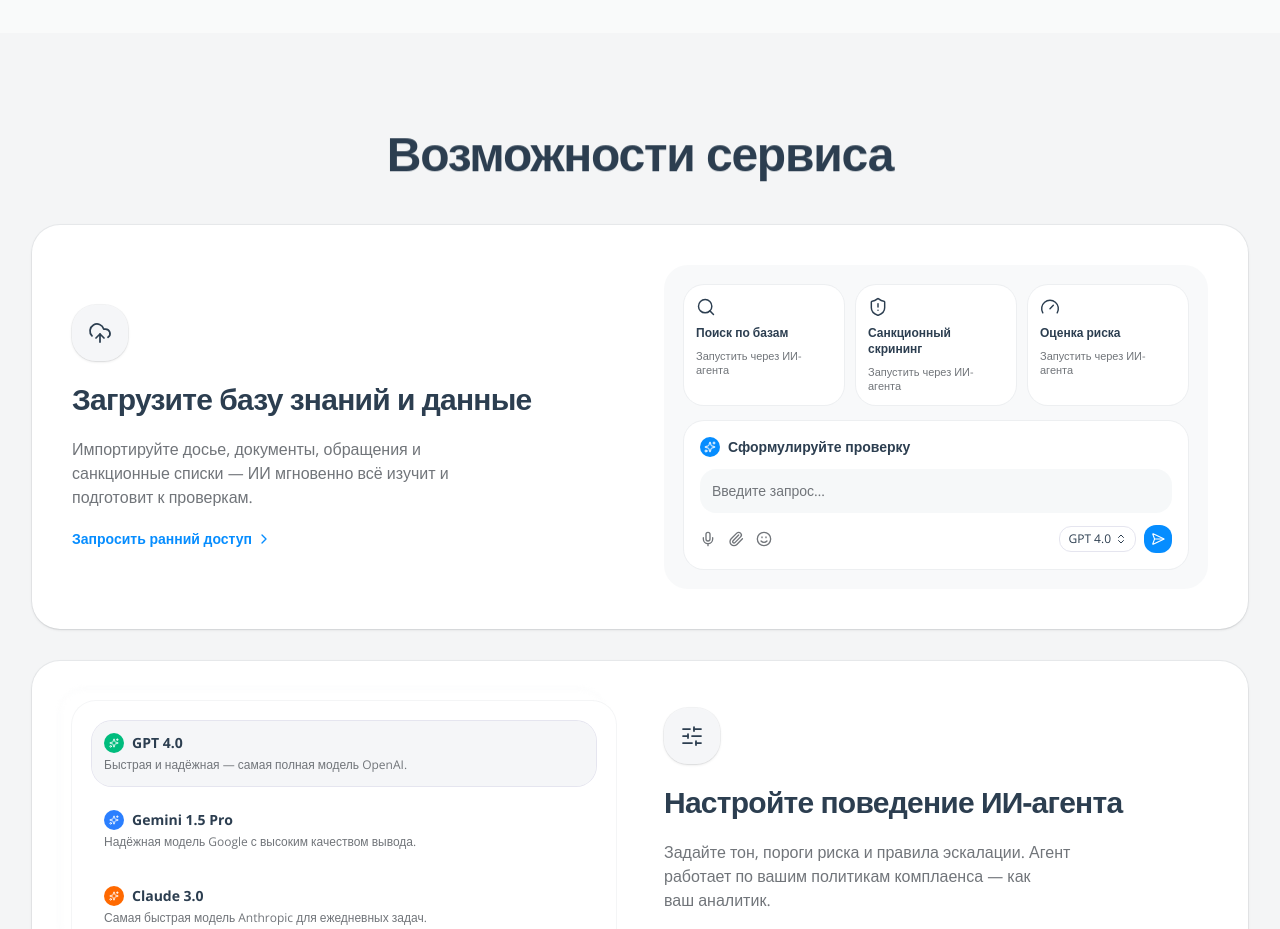
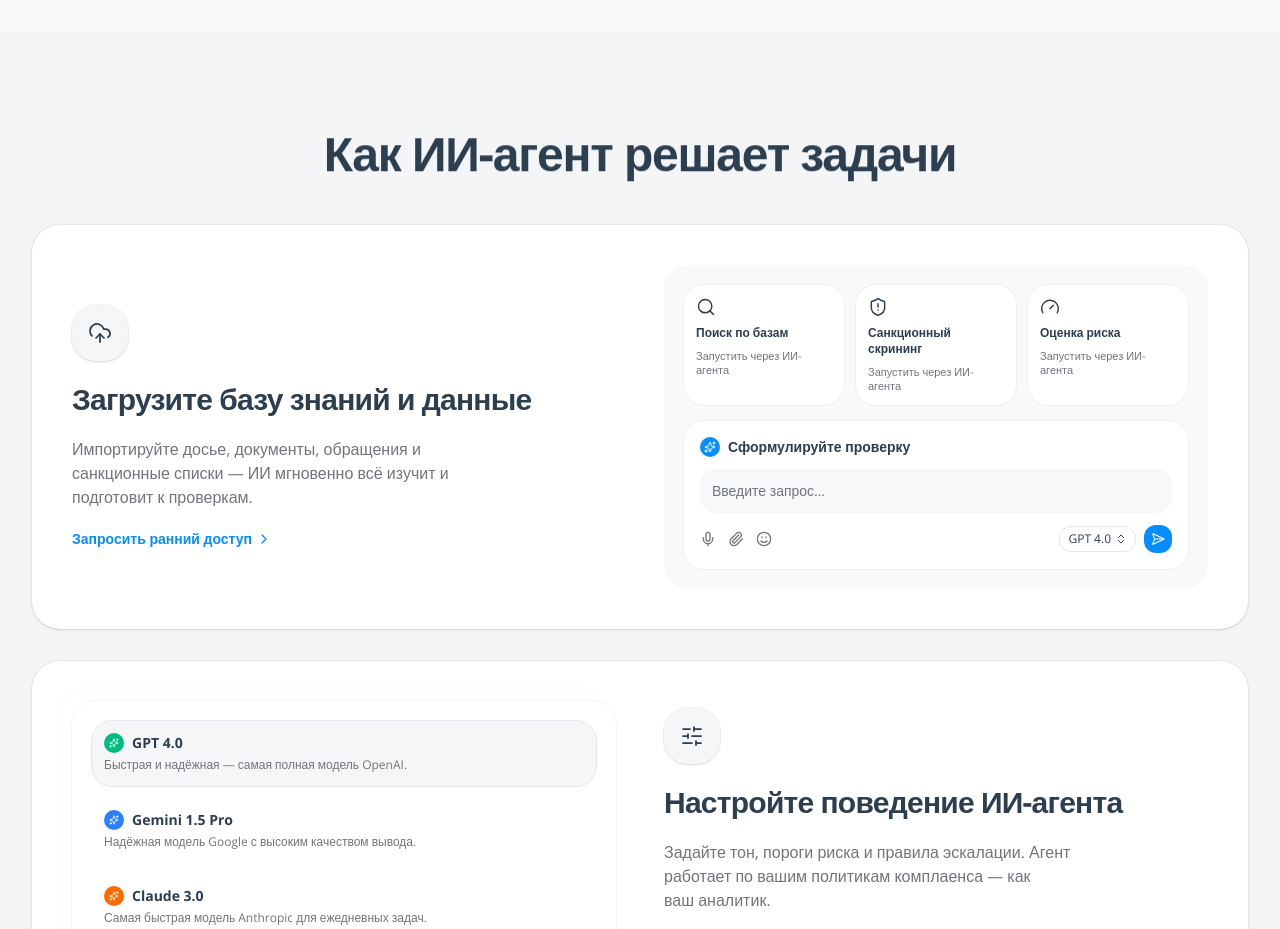
Before and after one commit to dzhmnklva012/-e-analytic, a Next.js app in the folder compliance-landing/: page / in a window 1280 px wide. Shown: the part 2000-2929 px from the top of the page. Built offline with nearby package versions, Linux system fonts and the light colour scheme.

Commit message:
Auto-update: agent-solves.tsx

```diff
--- a/compliance-landing/src/components/landing/agent-solves.tsx
+++ b/compliance-landing/src/components/landing/agent-solves.tsx
@@ -204,7 +204,7 @@ export function AgentSolves() {
       <Container className="flex flex-col gap-10 lg:gap-12">
         <Reveal>
           <h2 className="text-center text-3xl font-bold tracking-tight text-balance text-foreground sm:text-4xl lg:text-5xl">
-            Возможности сервиса
+            Как ИИ-агент решает задачи
           </h2>
         </Reveal>
 
```
